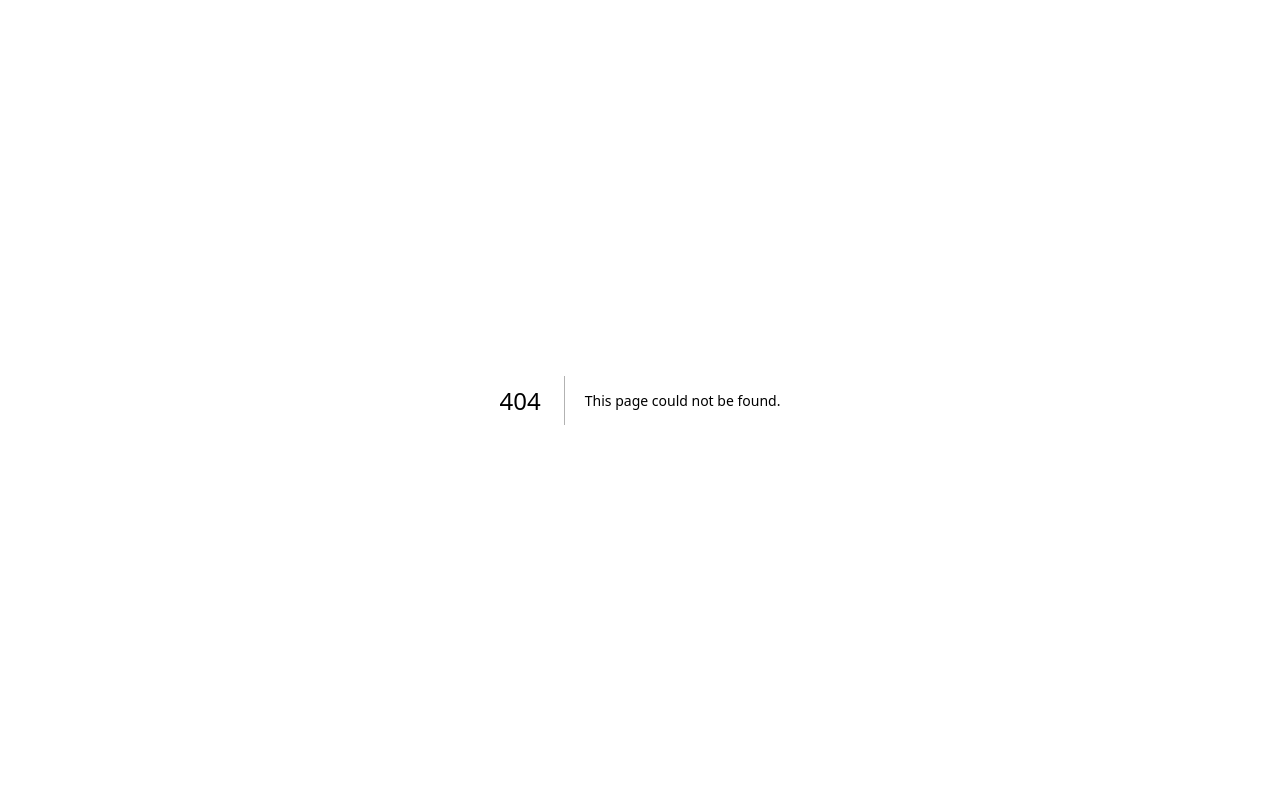
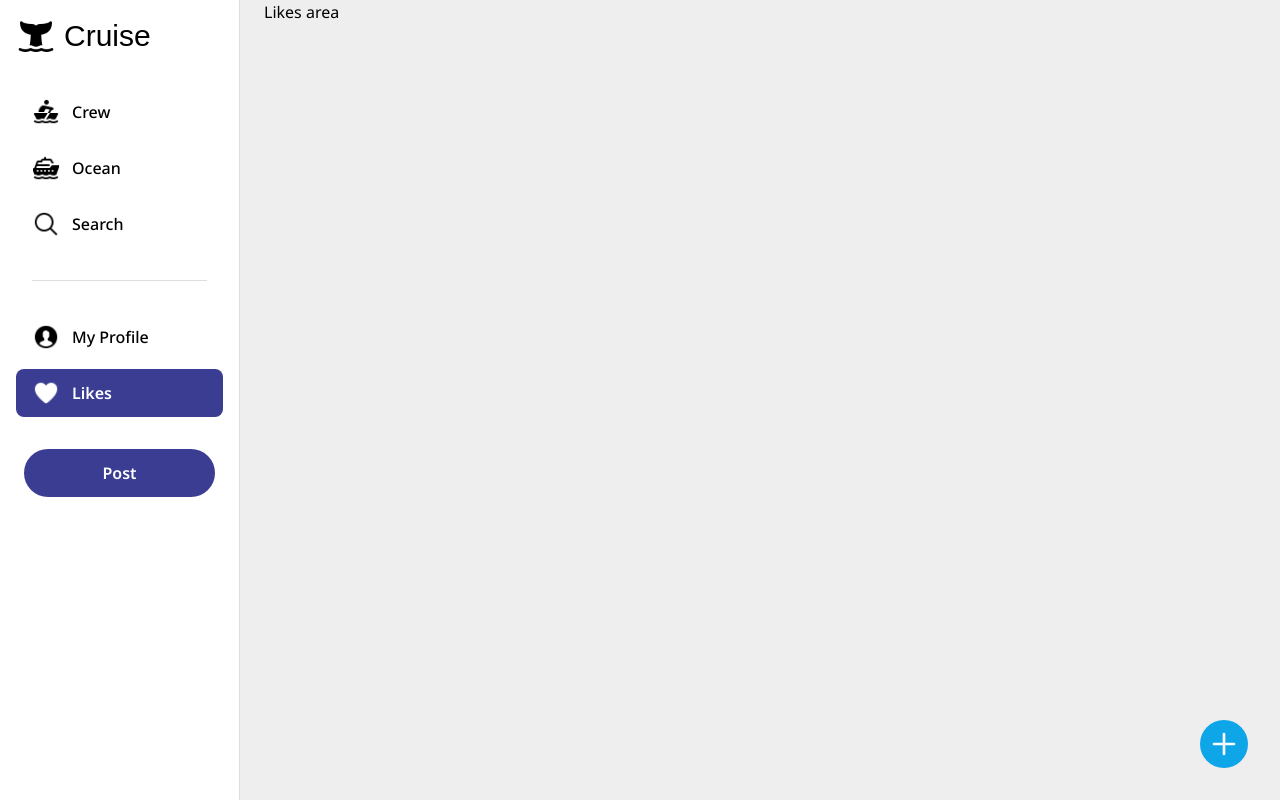
Before and after one commit to Reshie/hobby-sns, a Next.js app: page /likes in a window 1280 px wide. Before the commit this address had no page. Built offline with nearby package versions, Linux system fonts and the light colour scheme; a web font is replaced by a local one.

Commit message:
create sidenav ui

```diff
--- /dev/null
+++ b/app/(home)/likes/page.tsx
@@ -0,0 +1,5 @@
+export default function Page() {
+  return (
+    <p>Likes area</p>
+  );
+}
--- /dev/null
+++ b/app/(home)/profile/page.tsx
@@ -0,0 +1,5 @@
+export default function Page() {
+  return (
+    <p>Profile area</p>
+  );
+}
--- a/app/ui/crew/nav-links.tsx
+++ b/app/ui/crew/nav-links.tsx
@@ -30,6 +30,7 @@ export default function NavLinks({links} : NavLinksProps) {
             "flex w-full h-12 items-center p-4 rounded-lg gap-3",
               {
                 "bg-main" : pathname === link.href,
+                "hover:bg-main-pale" : pathname !== link.href,
                 "mt-2" : index != 0
               }
             )}
--- a/app/ui/crew/sidenav.tsx
+++ b/app/ui/crew/sidenav.tsx
@@ -1,4 +1,5 @@
 import Image from 'next/image';
+import Link from 'next/link';
 import { Orelega_One } from "next/font/google";
 import NavLinks from '@/app/ui/crew/nav-links';
 
@@ -25,6 +26,21 @@ const upperLinks = [
   },
 ];
 
+const lowerLinks = [
+  {
+    name: 'My Profile',
+    href: '/profile',
+    activeIcon: '/sidenav/profile-w.png',
+    inactiveIcon: '/sidenav/profile-b.png'
+  },
+  {
+    name: 'Likes',
+    href: '/likes',
+    activeIcon: '/sidenav/likes-w.png',
+    inactiveIcon: '/sidenav/likes-b.png'
+  },
+];
+
 export default function SideNav() {
   return (
     <div className="flex-col w-60 h-full bg-white p-4 border-r border-border">
@@ -37,8 +53,18 @@ export default function SideNav() {
         />
         <h1 className={`text-3xl ${orelegaOne.className}`}>Cruise</h1>
       </div>
-      <div className="h-12"></div>
+      <div className="h-8"></div>
       <NavLinks links={upperLinks} />
+      <div className="h-[1px] my-8 mx-4 bg-border"></div>
+      <NavLinks links={lowerLinks} />
+      <div className="h-8"></div>
+      <Link
+        key="post"
+        href="/post"
+        className="flex h-12 justify-center items-center bg-main mx-2 p-4 rounded-full"
+      >
+        <h2 className="text-white font-semibold">Post</h2>
+      </Link>
     </div>
   )
 }
--- a/tailwind.config.ts
+++ b/tailwind.config.ts
@@ -10,7 +10,10 @@ const config: Config = {
   theme: {
     extend: {
       colors: {
-        'main': '#3A3D92',
+        'main': {
+          'pale': '#F7F8FF',
+          DEFAULT: '#3A3D92',
+        },
         'like': '#FF5771',
         'crown': '#D78B33',
         'text1': '#131313',
```
